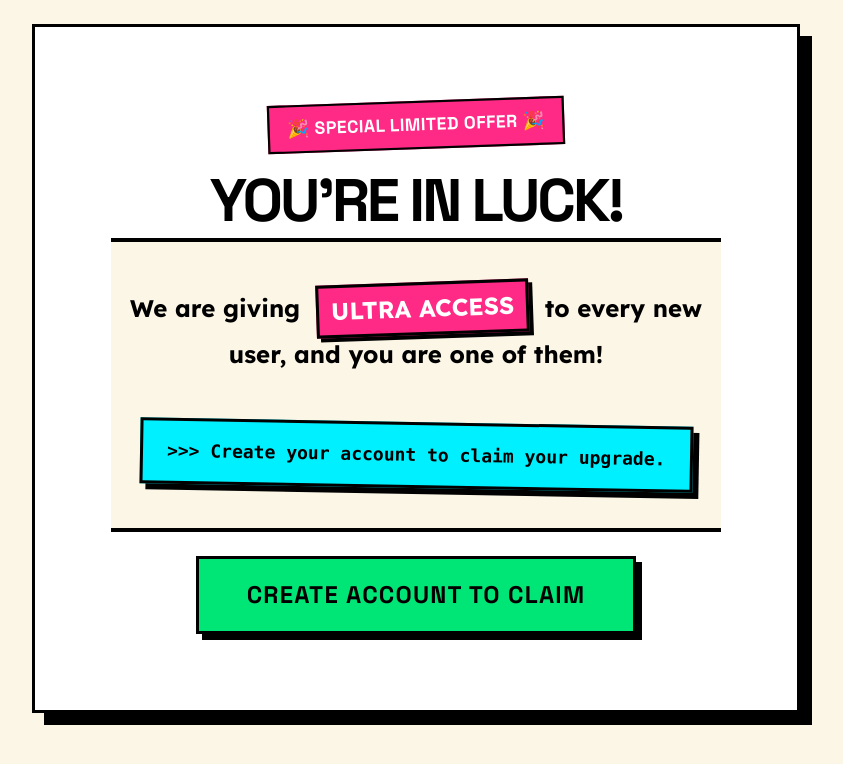
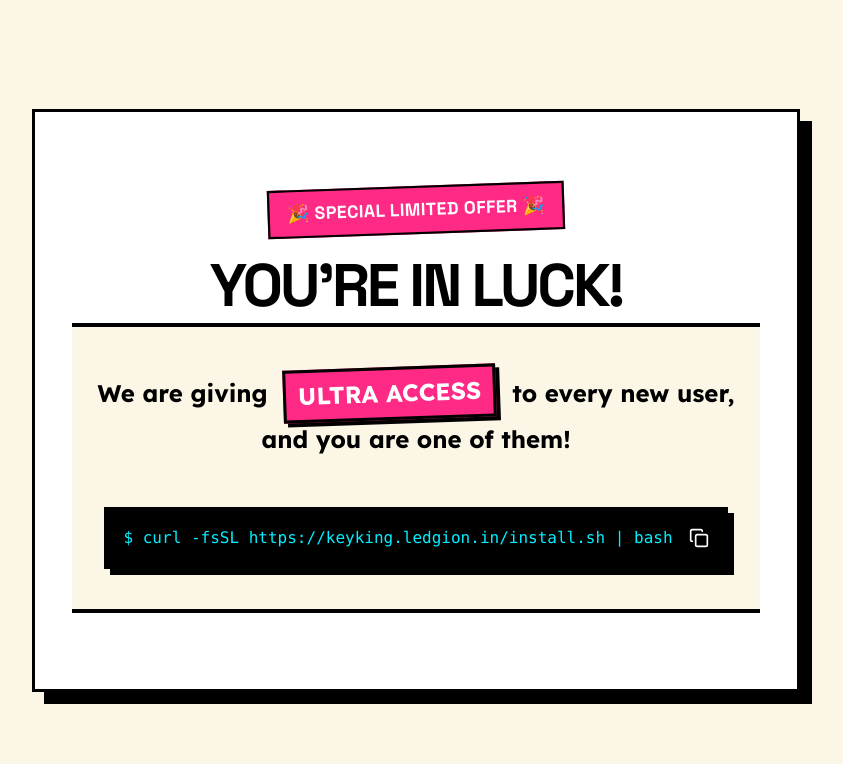
Before and after one commit to Malaybhai11/keyking, a Next.js app in the folder apps/web/: page /billing/checkout in a window 1280 px wide. Shown: the top 764 px of the page, without its empty margins (224-1067 px from the left). Built offline with nearby package versions, Linux system fonts and the light colour scheme; no server answers.

Commit message:
Refactor checkout page to show install command instead of account creation

```diff
--- a/apps/web/src/app/billing/checkout/page.tsx
+++ b/apps/web/src/app/billing/checkout/page.tsx
@@ -1,11 +1,29 @@
 "use client";
 
-import React from "react";
-import { NeoCard, NeoButton, NeoBadge } from "@/components/NeoBrutalist";
+import React, { useState, useEffect } from "react";
+import { NeoCard, NeoBadge } from "@/components/NeoBrutalist";
+import { Copy, Check } from "lucide-react";
 
 export default function CheckoutPage() {
+  const [isWindows, setIsWindows] = useState(false);
+  const [copiedText, setCopiedText] = useState<string | null>(null);
+
+  useEffect(() => {
+    setIsWindows(navigator.userAgent.toLowerCase().includes("win"));
+  }, []);
+
+  const installCommand = isWindows
+    ? "iwr https://keyking.ledgion.in/install.ps1 -useb | iex"
+    : "curl -fsSL https://keyking.ledgion.in/install.sh | bash";
+
+  const copyToClipboard = (text: string) => {
+    navigator.clipboard.writeText(text);
+    setCopiedText("install");
+    setTimeout(() => setCopiedText(null), 2000);
+  };
+
   return (
-    <div className="min-h-[85vh] flex flex-col items-center justify-center p-6 bg-neo-bg">
+    <div className="h-screen overflow-hidden flex flex-col items-center justify-center p-6 bg-neo-bg">
       <div className="w-full max-w-3xl">
         <NeoCard variant="light" shadowSize="xl" className="p-8 md:p-14 text-center space-y-10 flex flex-col items-center shadow-[8px_8px_0px_0px_rgba(0,0,0,1)]">
           <div className="flex justify-center mb-4">
@@ -19,21 +37,25 @@ export default function CheckoutPage() {
           </h1>
 
           <div className="space-y-8 text-xl md:text-2xl font-medium border-y-[4px] border-black py-10 w-full relative bg-[#fcf6e6]">
-            {/* Decorative dots/elements can go here if we had more context, but keeping it clean */}
             <p className="font-bold leading-relaxed px-4">
               We are giving <span className="bg-[#ff2a85] text-white px-3 py-1 border-[3px] border-black inline-block -rotate-2 shadow-[4px_4px_0px_0px_rgba(0,0,0,1)] mx-2 hover:rotate-0 transition-transform">ULTRA ACCESS</span> to every new user, and you are one of them!
             </p>
-            <div className="flex justify-center pt-4">
-              <p className="font-mono font-bold text-sm md:text-lg bg-[#00f0ff] px-6 py-4 border-[3px] border-black shadow-[6px_6px_0px_0px_rgba(0,0,0,1)] rotate-1 hover:-rotate-1 transition-transform">
-                {">>>"} Create your account to claim your upgrade.
-              </p>
+            <div className="flex justify-center pt-4 w-full px-4 md:px-8">
+              <div
+                className="relative group w-full cursor-pointer flex"
+                onClick={() => copyToClipboard(installCommand)}
+                title="Click to copy"
+              >
+                <div className="w-full flex items-center justify-between bg-black text-[#00f0ff] p-4 border-[3px] border-black font-mono text-sm md:text-base shadow-[6px_6px_0px_0px_rgba(0,0,0,1)] group-hover:shadow-[8px_8px_0px_0px_rgba(0,0,0,1)] group-active:translate-y-1 group-active:translate-x-1 group-active:shadow-[2px_2px_0px_0px_rgba(0,0,0,1)] transition-all">
+                  <span className="truncate pr-4 text-left w-full">$ {installCommand}</span>
+                  {copiedText === "install" ? (
+                    <Check className="w-5 h-5 text-green-400 shrink-0" />
+                  ) : (
+                    <Copy className="w-5 h-5 text-white shrink-0 group-hover:text-[#ff2a85] transition-colors" />
+                  )}
+                </div>
+              </div>
             </div>
-          </div>
-
-          <div className="pt-6 w-full flex justify-center">
-            <NeoButton variant="green" size="lg" className="w-full md:w-auto text-xl md:text-2xl px-12 py-5 shadow-[6px_6px_0px_0px_rgba(0,0,0,1)] hover:shadow-[10px_10px_0px_0px_rgba(0,0,0,1)]">
-              Create Account to Claim
-            </NeoButton>
           </div>
         </NeoCard>
       </div>
```
